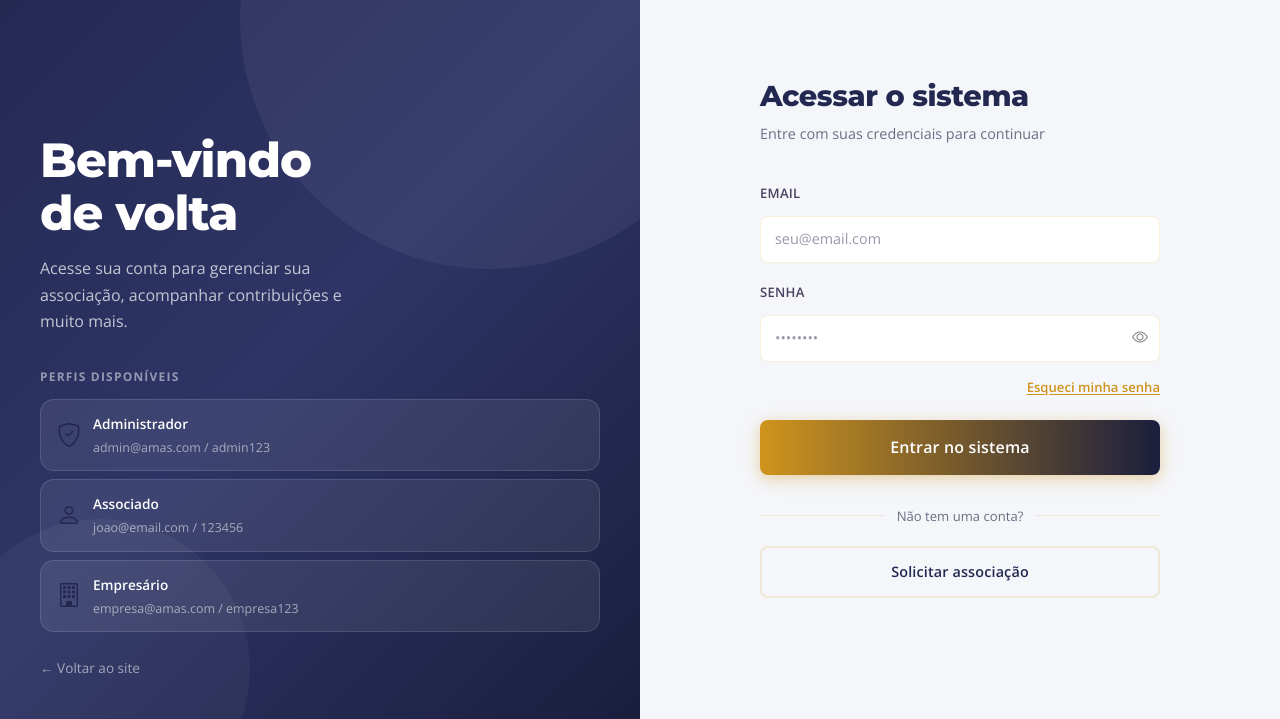
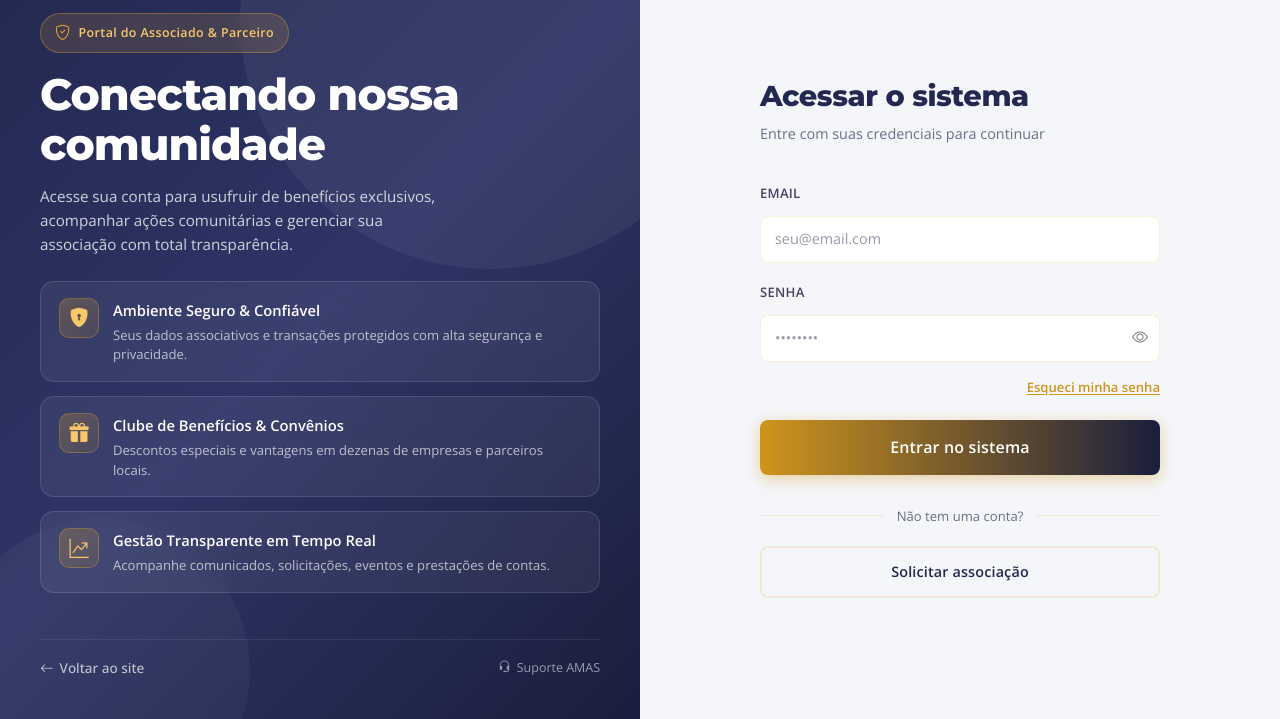
Before and after one commit to emanuelinteraminense02-dot/AMAS, a plain HTML site: page frontend/login.html in a window 1280 px wide. Shown: the part 81-800 px from the top of the page. Drawn offline with nearby package versions, Linux system fonts and the light colour scheme.

Commit message:
Remove acessos visíveis da tela de login

```diff
--- a/frontend/css/login.css
+++ b/frontend/css/login.css
@@ -38,55 +38,126 @@
 }
 .login-hero-text {
   margin-top: auto;
-  margin-bottom: 32px;
+  margin-bottom: 24px;
+}
+.login-badge-pill {
+  display: inline-flex;
+  align-items: center;
+  gap: 8px;
+  background: rgba(232, 168, 42, 0.15);
+  border: 1px solid rgba(232, 168, 42, 0.35);
+  border-radius: 9999px;
+  padding: 6px 14px;
+  font-size: 0.78rem;
+  font-weight: 600;
+  color: #f6c86a;
+  letter-spacing: 0.03em;
+  margin-bottom: 16px;
+  backdrop-filter: blur(8px);
+}
+.login-badge-pill i {
+  font-size: 0.95rem;
+  color: #e8a82a;
 }
 .login-hero-text h1 {
   font-family: var(--font-display);
-  font-size: clamp(2.25rem, 4.5vw, 3rem);
+  font-size: clamp(2rem, 3.8vw, 2.75rem);
   font-weight: 800;
   color: #fff;
-  line-height: 1.1;
+  line-height: 1.15;
   letter-spacing: -0.02em;
-  margin-bottom: 16px;
+  margin-bottom: 14px;
 }
 .login-hero-text p {
-  color: rgba(255,255,255,0.72);
-  font-size: 1rem;
-  line-height: 1.65;
-  max-width: 21.25rem;
+  color: rgba(255,255,255,0.78);
+  font-size: 0.95rem;
+  line-height: 1.6;
+  max-width: 26rem;
 }
 
-.profiles-label {
-  font-size: 0.75rem;
-  font-weight: 700;
-  text-transform: uppercase;
-  letter-spacing: 0.1em;
-  color: rgba(255,255,255,0.5);
-  margin-bottom: 12px;
+/* Destaques Institucionais (substitui os perfis de login) */
+.login-features {
+  display: flex;
+  flex-direction: column;
+  gap: 14px;
+  margin-bottom: 28px;
 }
-.profile-pills { display: flex; flex-direction: column; gap: 8px; }
-.pill {
-  background: rgba(255,255,255,0.08);
-  border: 1px solid rgba(255,255,255,0.12);
+.feature-card {
+  background: rgba(255, 255, 255, 0.06);
+  border: 1px solid rgba(255, 255, 255, 0.12);
   border-radius: var(--radius-md);
-  padding: 12px 16px;
+  padding: 16px 18px;
+  display: flex;
+  align-items: flex-start;
+  gap: 14px;
+  backdrop-filter: blur(12px);
+  transition: all 0.25s ease;
+}
+.feature-card:hover {
+  background: rgba(255, 255, 255, 0.09);
+  border-color: rgba(232, 168, 42, 0.35);
+  transform: translateY(-2px);
+}
+.feature-icon {
+  width: 40px;
+  height: 40px;
+  border-radius: 10px;
+  background: linear-gradient(135deg, rgba(232, 168, 42, 0.25), rgba(207, 148, 29, 0.12));
+  border: 1px solid rgba(232, 168, 42, 0.3);
   display: flex;
   align-items: center;
-  gap: 12px;
+  justify-content: center;
+  flex-shrink: 0;
+  color: #f6c86a;
+  font-size: 1.2rem;
+}
+.feature-info {
+  flex: 1;
+}
+.feature-info strong {
+  display: block;
+  color: #ffffff;
+  font-weight: 600;
+  font-size: 0.92rem;
+  margin-bottom: 3px;
+}
+.feature-info p {
+  color: rgba(255, 255, 255, 0.68);
+  font-size: 0.82rem;
+  line-height: 1.5;
+  margin: 0;
+}
+
+/* Rodapé do Painel Esquerdo */
+.login-left-footer {
+  display: flex;
+  align-items: center;
+  justify-content: space-between;
+  margin-top: auto;
+  padding-top: 16px;
+  border-top: 1px solid rgba(255, 255, 255, 0.08);
+}
+.back-link {
+  display: inline-flex;
+  align-items: center;
+  gap: 6px;
+  color: rgba(255,255,255,0.7);
   font-size: 0.85rem;
-}
-.pill span { font-size: 1.2rem; }
-.pill strong { display: block; color: #fff; font-weight: 600; }
-.pill small { color: rgba(255,255,255,0.55); font-size: 0.78rem; }
-
-.back-link {
-  display: inline-block;
-  color: rgba(255,255,255,0.55);
-  font-size: 0.85rem;
-  margin-top: 24px;
+  font-weight: 500;
+  text-decoration: none;
   transition: var(--transition);
 }
-.back-link:hover { color: #fff; }
+.back-link:hover {
+  color: #fff;
+  transform: translateX(-3px);
+}
+.login-help-pill {
+  display: inline-flex;
+  align-items: center;
+  gap: 6px;
+  font-size: 0.78rem;
+  color: rgba(255,255,255,0.55);
+}
 
 /* Painel direito */
 .login-right {
--- a/frontend/login.html
+++ b/frontend/login.html
@@ -28,27 +28,55 @@
         AMAS
       </a>
       <div class="login-hero-text">
-        <h1>Bem-vindo<br>de volta</h1>
-        <p>Acesse sua conta para gerenciar sua associação, acompanhar contribuições e muito mais.</p>
+        <div class="login-badge-pill">
+          <i class="bi bi-shield-check"></i>
+          <span>Portal do Associado &amp; Parceiro</span>
+        </div>
+        <h1>Conectando nossa<br>comunidade</h1>
+        <p>Acesse sua conta para usufruir de benefícios exclusivos, acompanhar ações comunitárias e gerenciar sua associação com total transparência.</p>
       </div>
-      <div class="login-profiles">
-        <p class="profiles-label">Perfis disponíveis</p>
-        <div class="profile-pills">
-          <div class="pill">
-            <i class="bi bi-shield-check" style="font-size:1.5rem;"></i>
-            <div><strong>Administrador</strong><small>admin@amas.com / admin123</small></div>
+
+      <!-- DESTAQUES INSTITUCIONAIS -->
+      <div class="login-features">
+        <div class="feature-card">
+          <div class="feature-icon">
+            <i class="bi bi-shield-lock-fill"></i>
           </div>
-          <div class="pill">
-            <i class="bi bi-person" style="font-size:1.5rem;"></i>
-            <div><strong>Associado</strong><small>joao@email.com / 123456</small></div>
+          <div class="feature-info">
+            <strong>Ambiente Seguro &amp; Confiável</strong>
+            <p>Seus dados associativos e transações protegidos com alta segurança e privacidade.</p>
           </div>
-          <div class="pill">
-            <i class="bi bi-building" style="font-size:1.5rem;"></i>
-            <div><strong>Empresário</strong><small>empresa@amas.com / empresa123</small></div>
+        </div>
+
+        <div class="feature-card">
+          <div class="feature-icon">
+            <i class="bi bi-gift-fill"></i>
+          </div>
+          <div class="feature-info">
+            <strong>Clube de Benefícios &amp; Convênios</strong>
+            <p>Descontos especiais e vantagens em dezenas de empresas e parceiros locais.</p>
+          </div>
+        </div>
+
+        <div class="feature-card">
+          <div class="feature-icon">
+            <i class="bi bi-graph-up-arrow"></i>
+          </div>
+          <div class="feature-info">
+            <strong>Gestão Transparente em Tempo Real</strong>
+            <p>Acompanhe comunicados, solicitações, eventos e prestações de contas.</p>
           </div>
         </div>
       </div>
-      <a href="index.html" class="back-link">← Voltar ao site</a>
+
+      <div class="login-left-footer">
+        <a href="index.html" class="back-link">
+          <i class="bi bi-arrow-left"></i> Voltar ao site
+        </a>
+        <span class="login-help-pill">
+          <i class="bi bi-headset"></i> Suporte AMAS
+        </span>
+      </div>
     </div>
   </div>
 
```
